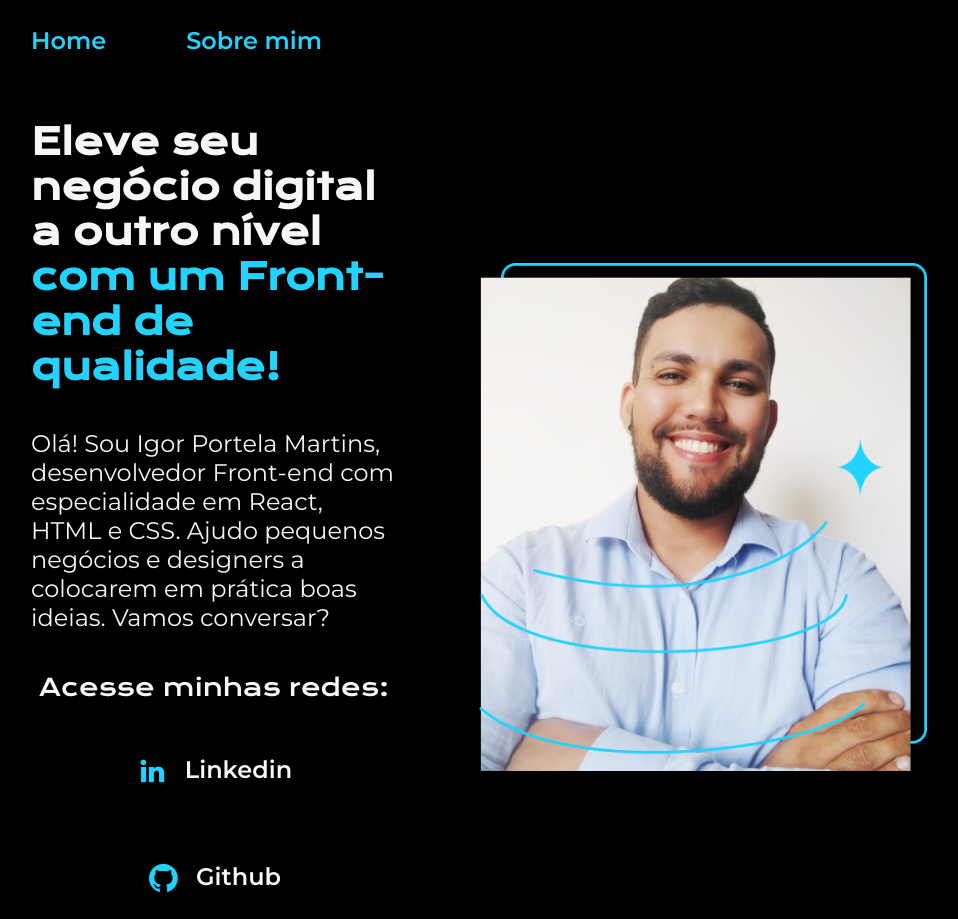
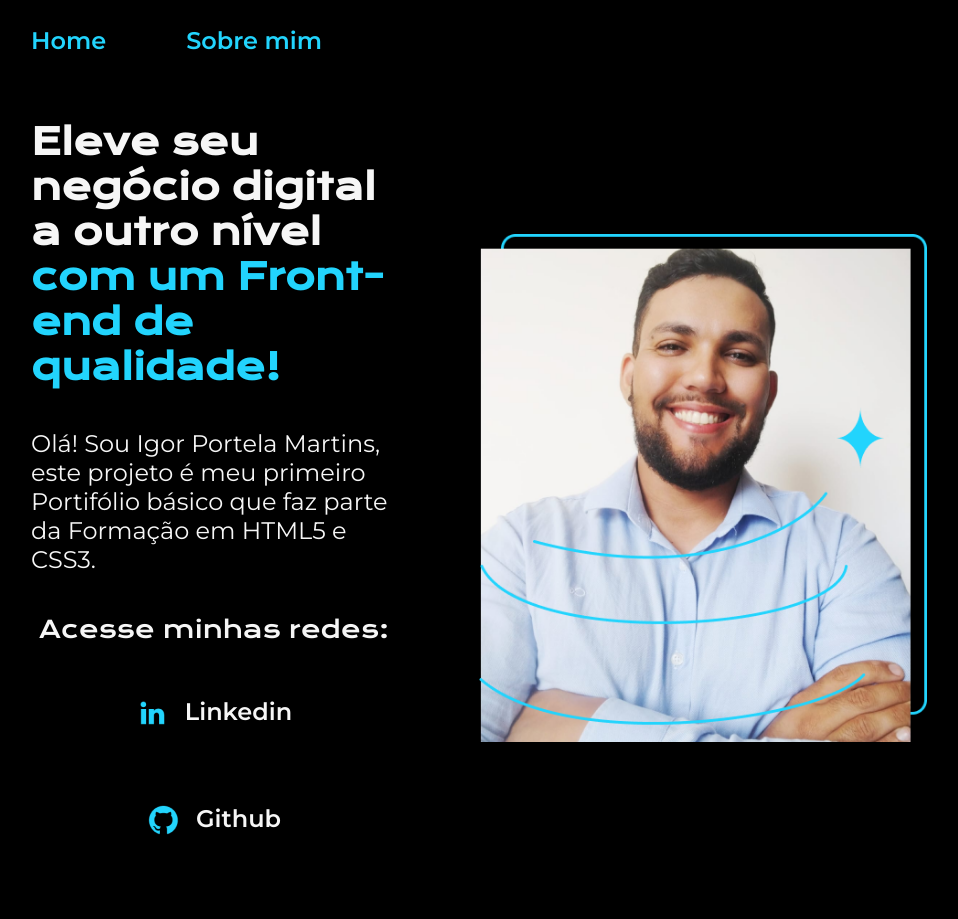
Before and after one commit to IGORPORTELAMARTINS/portifolio, a plain HTML site: page index.html in a window 1280 px wide. Shown: the top 919 px of the page, without its empty margins (161-1119 px from the left). Drawn offline with nearby package versions, Linux system fonts and the light colour scheme.

Commit message:
Alteração no texto

```diff
--- a/index.html
+++ b/index.html
@@ -4,7 +4,7 @@
     <meta charset="UTF-8">
     <meta http-equiv="X-UA-Compatible" content="IE=edge">
     <meta name="viewport" content="width=b , initial-scale=qw">
-    <title>Portifolio</title>
+    <title>Portifólio</title>
     <link rel ="stylesheet" href="styles/style.css">
 </head>
 <body>
@@ -19,7 +19,7 @@
             <h1 class="apresentacao__titulo">Eleve seu negócio digital a outro nível
             <strong class="titulo-destaque">com um Front-end de qualidade!
             </strong></h1>
-            <p class="apresentacao__texto">Olá! Sou Igor Portela Martins, desenvolvedor Front-end com especialidade em React, HTML e CSS. Ajudo pequenos negócios e designers a colocarem em prática boas ideias. Vamos conversar?</p>
+            <p class="apresentacao__texto">Olá! Sou Igor Portela Martins, este projeto é meu primeiro Portifólio básico que faz parte da Formação em HTML5 e CSS3.</p>
          <div class="apresentacao__links">
             <h2 class= "apresentacao__links__subtitulo">Acesse minhas redes:</h2>
             <a class="apresentacao__links_botao"
```
